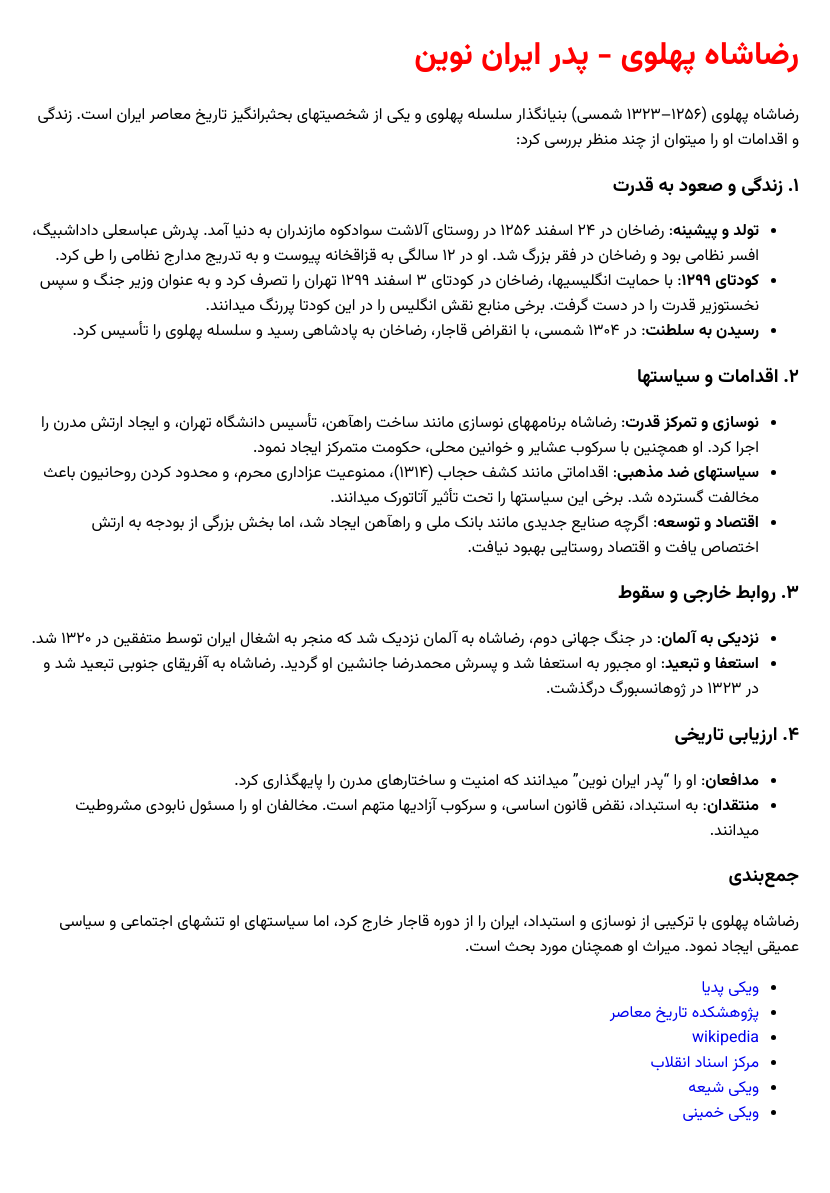
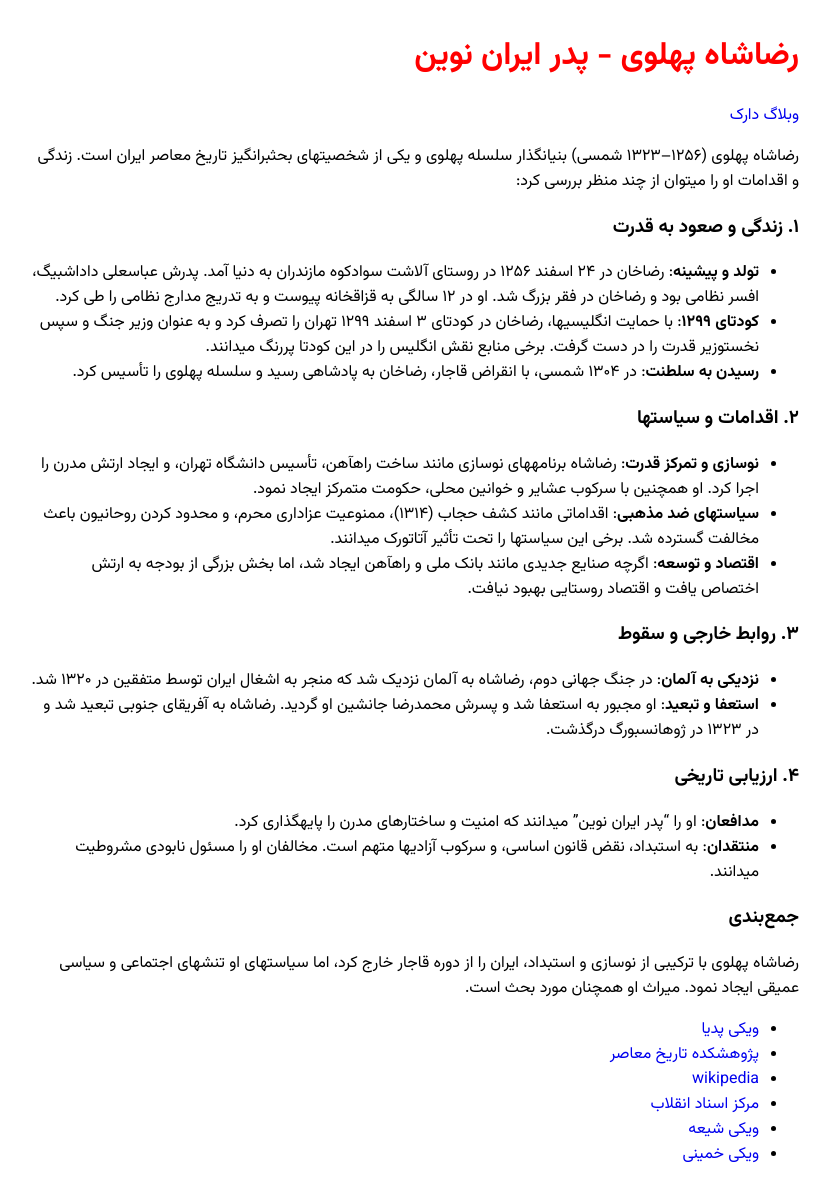
Before and after one commit to darkblog/darkblog.github.io, a Jekyll site: the page built from _posts/2025-6-28-4.md, in a window 1280 px wide. Shown: the whole page, without its empty margins (225-1055 px from the left). Built offline with Jekyll 4.4.1, drawn with Linux system fonts in a browser that asks for light colours; before the commit the page ends 1152 px from its top, so only the background shows below that.

Commit message:
Update post.html

```diff
--- a/_layouts/post.html
+++ b/_layouts/post.html
@@ -9,6 +9,7 @@
 </head>
 <body>
 <h1>{{ page.title }}</h1>
+<a href="https://darkblog.github.io/">وبلاگ دارک</a>
 {{ content }}
 </body>
 </html>
```
